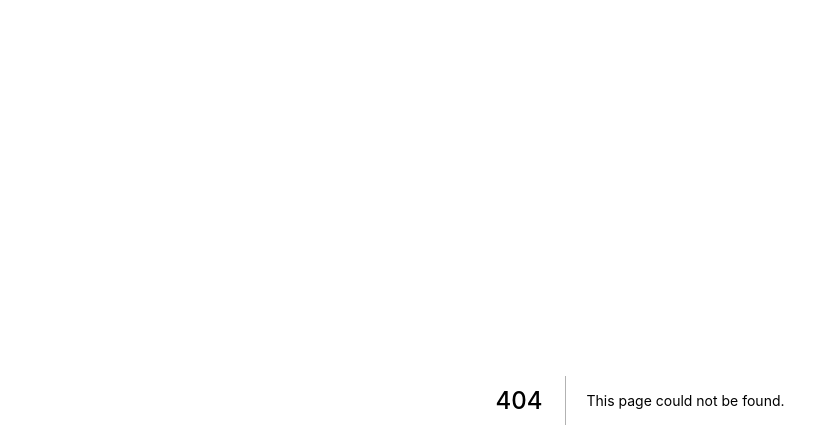
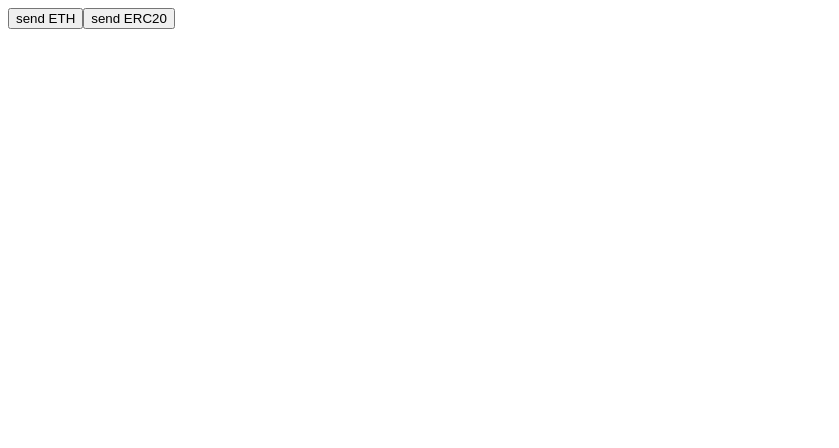
Before and after one commit to leon-do/stablecoin-donate, a Next.js app: page /test in a window 1280 px wide. Before the commit this address had no page. Shown: the top 448 px of the page, without its empty margins (0-839 px from the left). Built offline with nearby package versions, Linux system fonts and the light colour scheme.

Commit message:
add /test page

```diff
--- /dev/null
+++ b/pages/test.js
@@ -0,0 +1,12 @@
+import React from "react";
+import SendETH from "../components/SendETH";
+import SendERC20 from "../components/SendERC20";
+
+export default function Test() {
+  return (
+    <>
+      <SendETH />
+      <SendERC20 />
+    </>
+  );
+}
```
